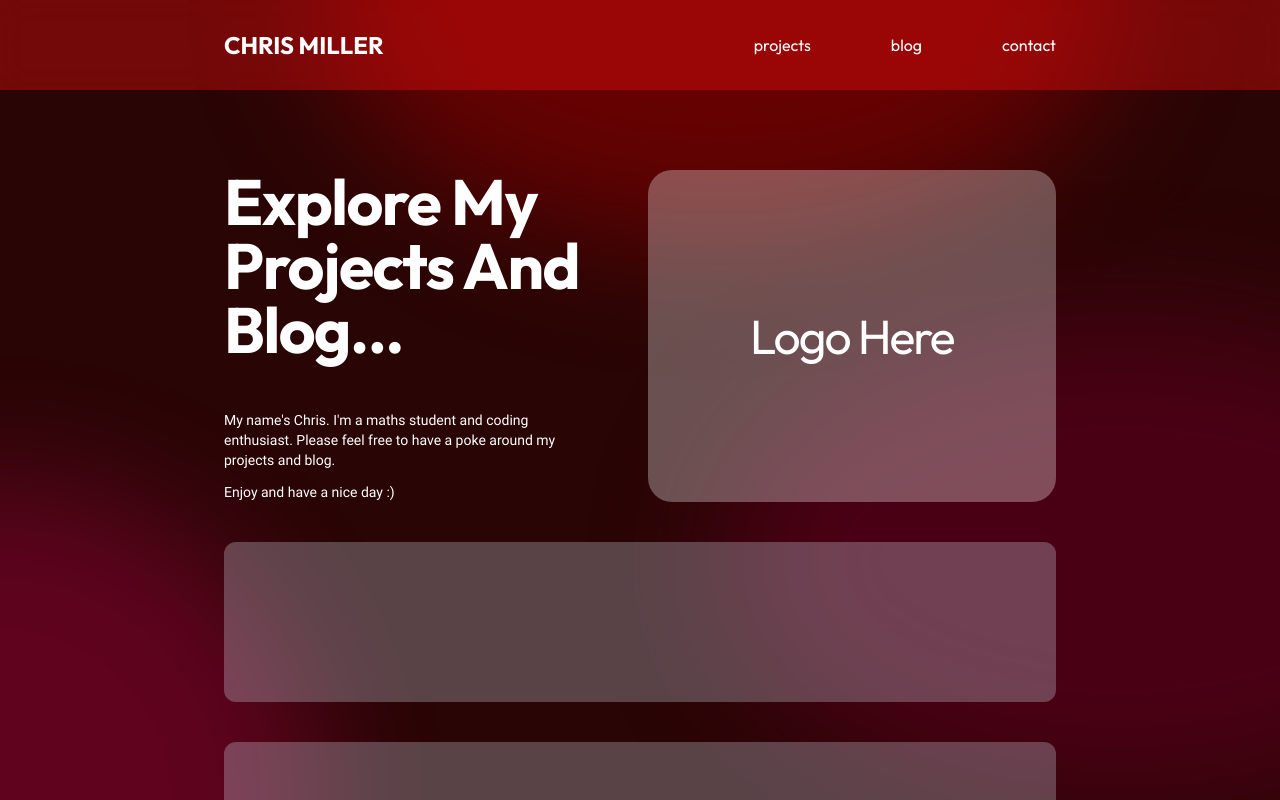
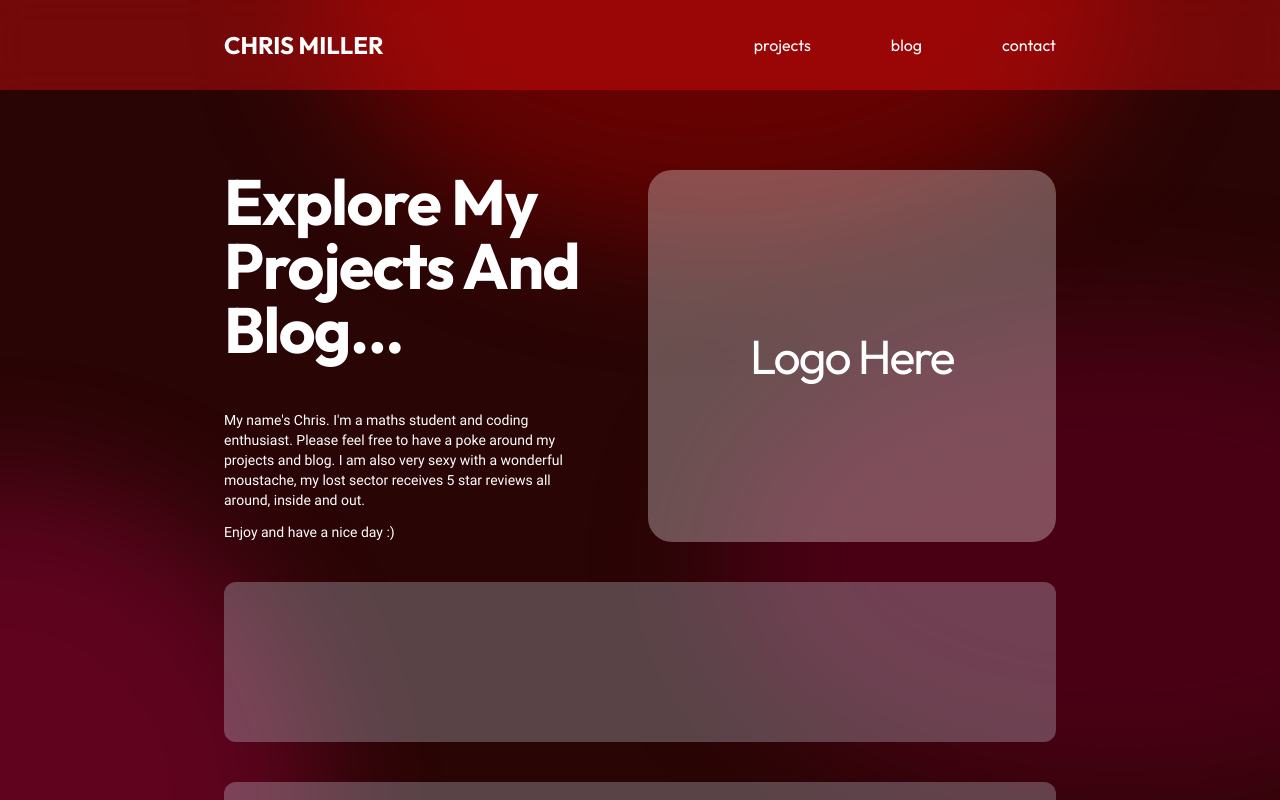
Before and after one commit to ChrisMillerpy/personalsite, a Next.js app: page / in a window 1280 px wide. Shown: the top 800 px of the page. Built offline with nearby package versions, Linux system fonts and the light colour scheme.

Commit message:
Marcus customised the hero text

```diff
--- a/src/components/Hero.tsx
+++ b/src/components/Hero.tsx
@@ -5,7 +5,9 @@ const Hero = () => {
         <h1 className="mb-12">Explore My Projects And Blog...</h1>
         <p className="w-5/6 mb-3">
           My name's Chris. I'm a maths student and coding enthusiast. Please
-          feel free to have a poke around my projects and blog.
+          feel free to have a poke around my projects and blog. I am also very
+          sexy with a wonderful moustache, my lost sector receives 5 star
+          reviews all around, inside and out.
         </p>
         <p>Enjoy and have a nice day :)</p>
       </div>
```
